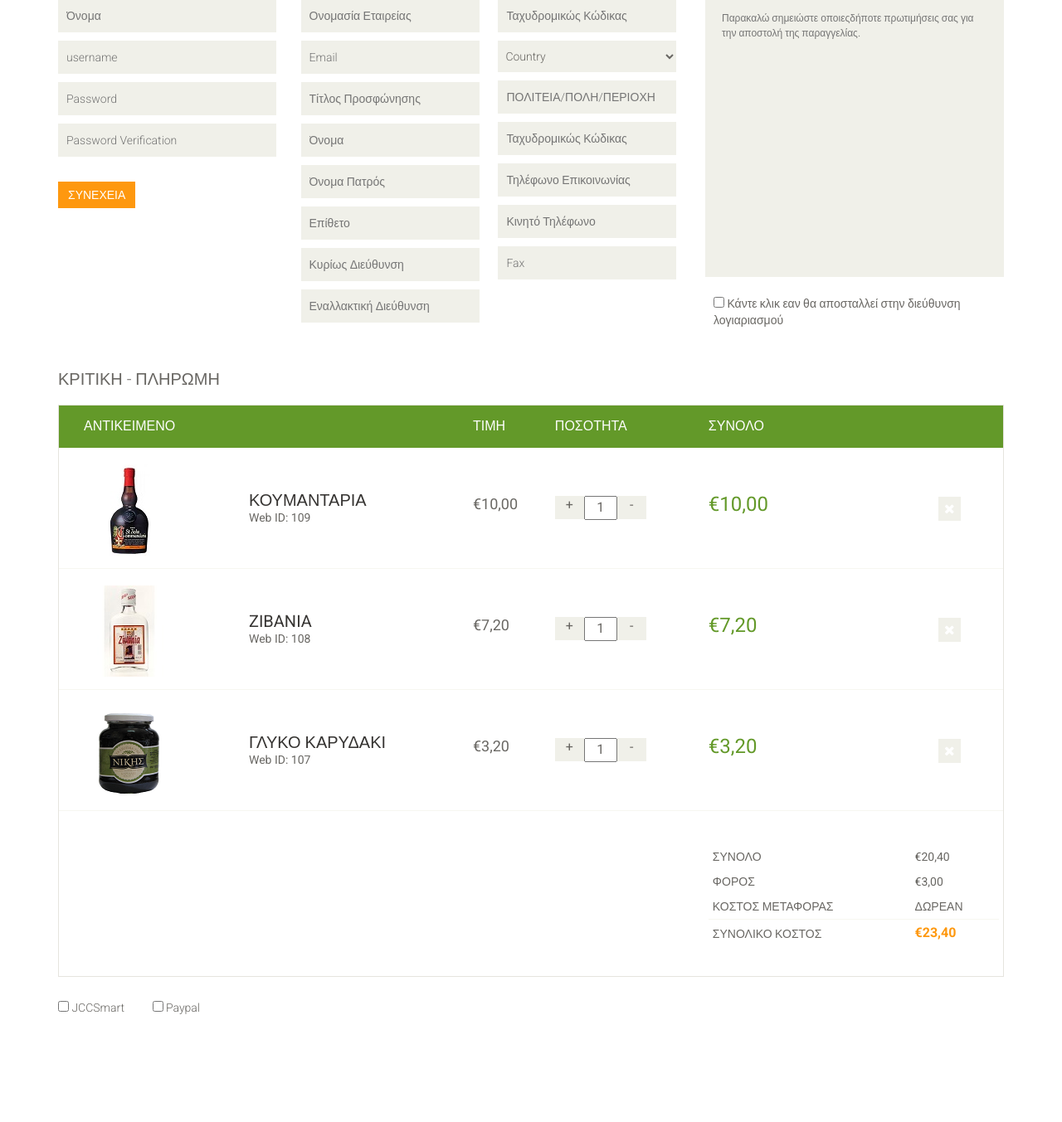
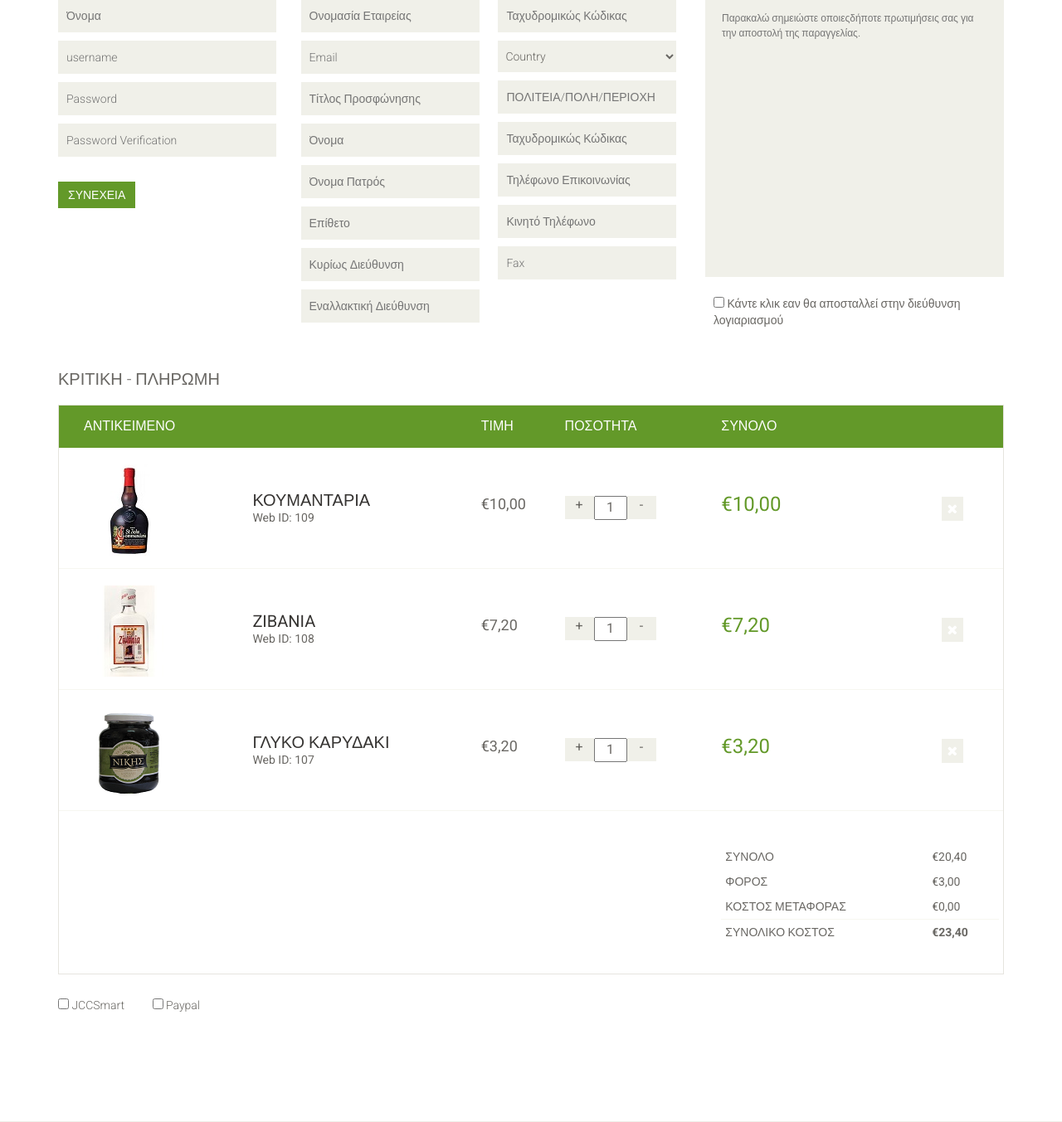
Before and after one commit to gterty01/epl361.winter14.teamC, a PHP site: page /checkout.html in a window 1280 px wide. Shown: the part 480-1833 px from the top of the page at 83% size. Run offline with PHP 8.4, Linux system fonts and the light colour scheme.

Commit message:
changes of checkout.html please see

```diff
--- a/checkout.html
+++ b/checkout.html
@@ -559,11 +559,11 @@
 									</tr>
 									<tr class="shipping-cost">
 										<td>ΚΟΣΤΟΣ ΜΕΤΑΦΟΡΑΣ</td>
-										<td>ΔΩΡΕΑΝ</td>
+										<td>€0,00</td>
 									</tr>
 									<tr>
 										<td>ΣΥΝΟΛΙΚΟ ΚΟΣΤΟΣ</td>
-										<td><span>€23,40</span></td>
+										<td><b>€23,40</b></td>
 									</tr>
 								</table>
 							</td>
--- a/css/main.css
+++ b/css/main.css
@@ -1847,7 +1847,7 @@ h2.title {
 
 
 .shopper-info .btn-primary {
-  background: #FE980F;
+  background: #639929;
   border: 0 none;
   border-radius: 0;
   margin-right: 15px;
```
